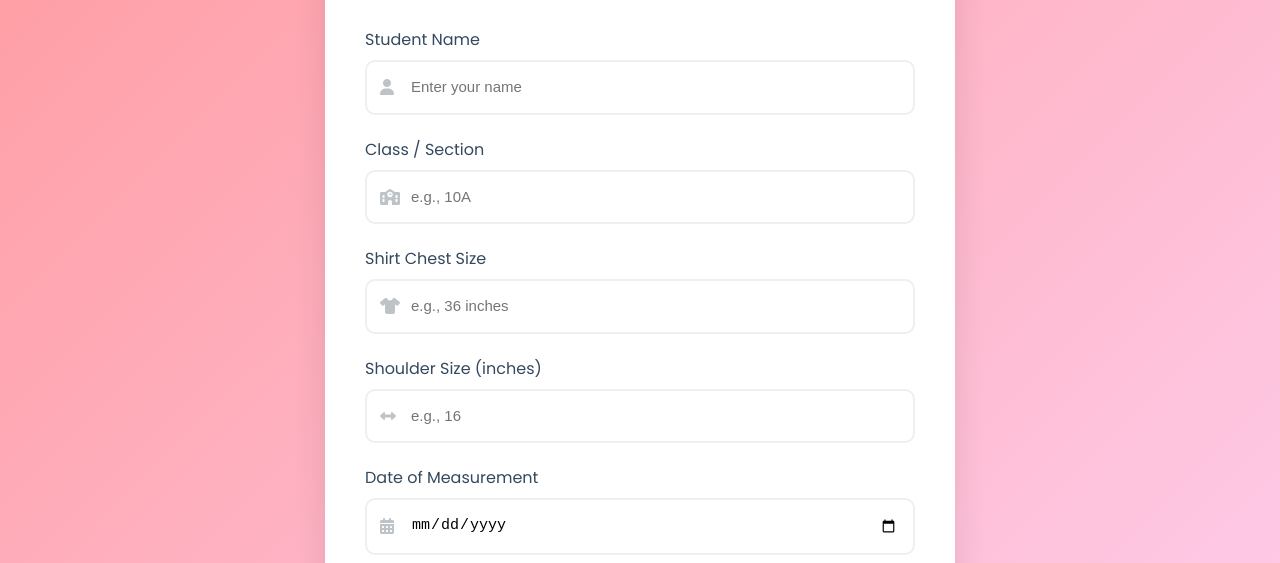
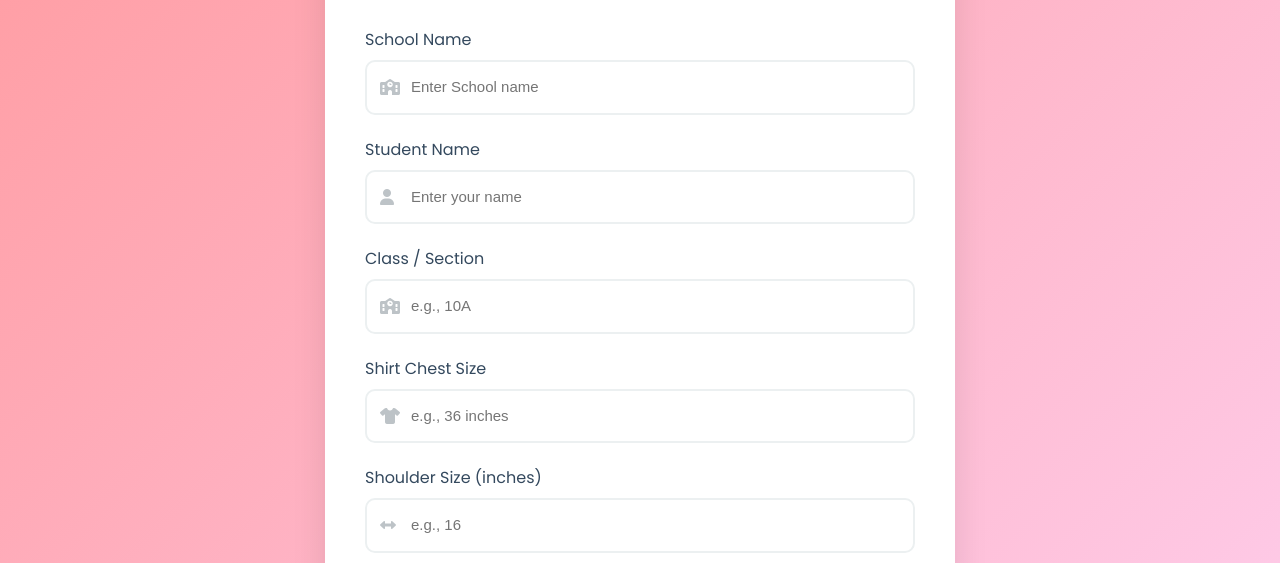
Before and after one commit to Harsha08167/uniform-measurement-form-2.0, a plain HTML site: page index.html in a window 1280 px wide. Shown: the part 237-800 px from the top of the page. Drawn offline with Linux system fonts and the light colour scheme.

Commit message:
Added School name field in the form

```diff
--- a/index.html
+++ b/index.html
@@ -157,6 +157,14 @@
         <form action="https://docs.google.com/forms/d/e/1FAIpQLSfEjiUrfPIg6KaKu8dRXynLiWVSToefYF78UpeJ3kBxL099sw/formResponse" method="POST">
 
             <div class="form-group">
+                <label for="entry.1315110633">School Name</label>
+                <div class="input-wrapper">
+                    <span class="icon"><i class="fa-solid fa-school"></i></span>
+                    <input class="form-input" type="text" id="entry.1315110633" name="entry.1315110633" placeholder="Enter School name" required>
+                </div>
+            </div>
+
+            <div class="form-group">
                 <label for="entry.877086558">Student Name</label>
                 <div class="input-wrapper">
                     <span class="icon"><i class="fa-solid fa-user"></i></span>
@@ -189,14 +197,6 @@
             </div>
 
             <div class="form-group">
-                <label for="entry.954077988">Date of Measurement</label>
-                <div class="input-wrapper">
-                    <span class="icon"><i class="fa-solid fa-calendar-days"></i></span>
-                    <input class="form-input" type="date" id="entry.954077988" name="entry.954077988" required>
-                </div>
-            </div>
-
-            <div class="form-group">
                 <label for="entry.1015341493">Remarks</label>
                 <div class="input-wrapper">
                     <span class="icon"><i class="fa-solid fa-comment"></i></span>
```
